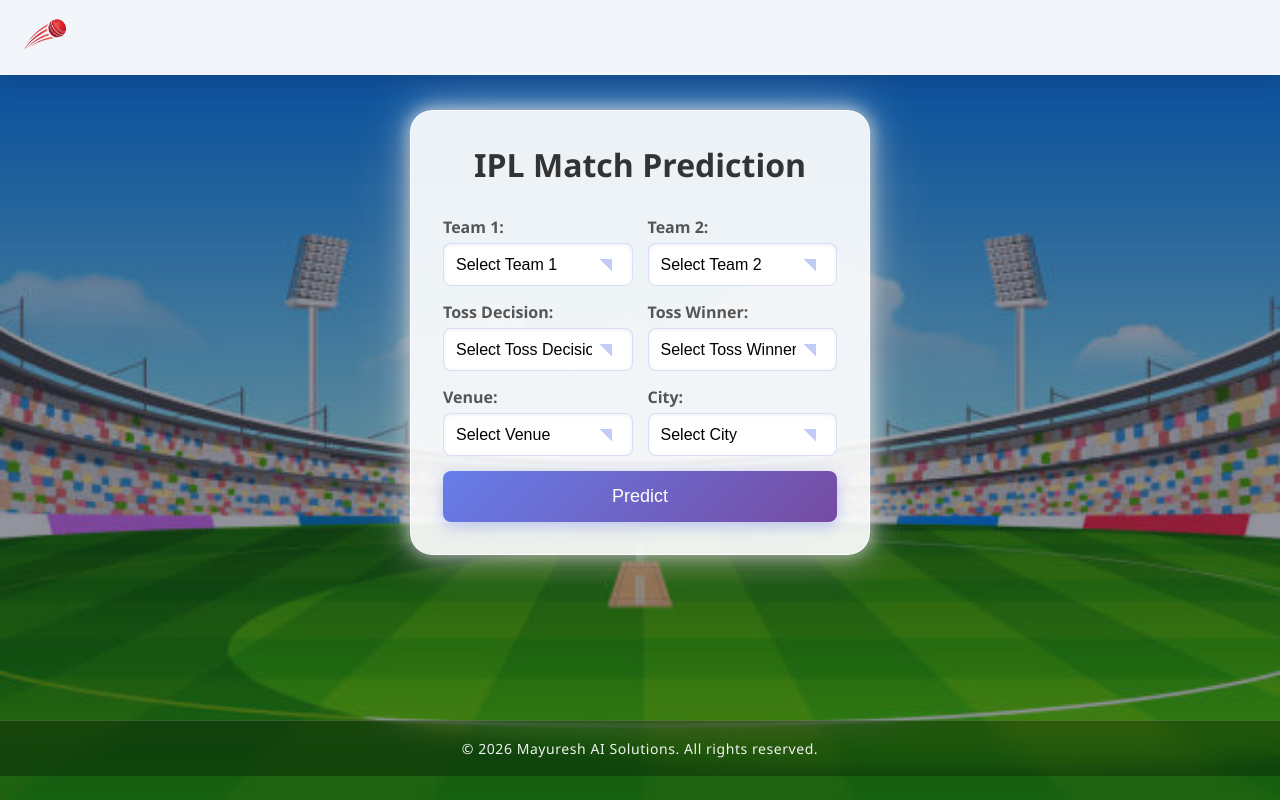
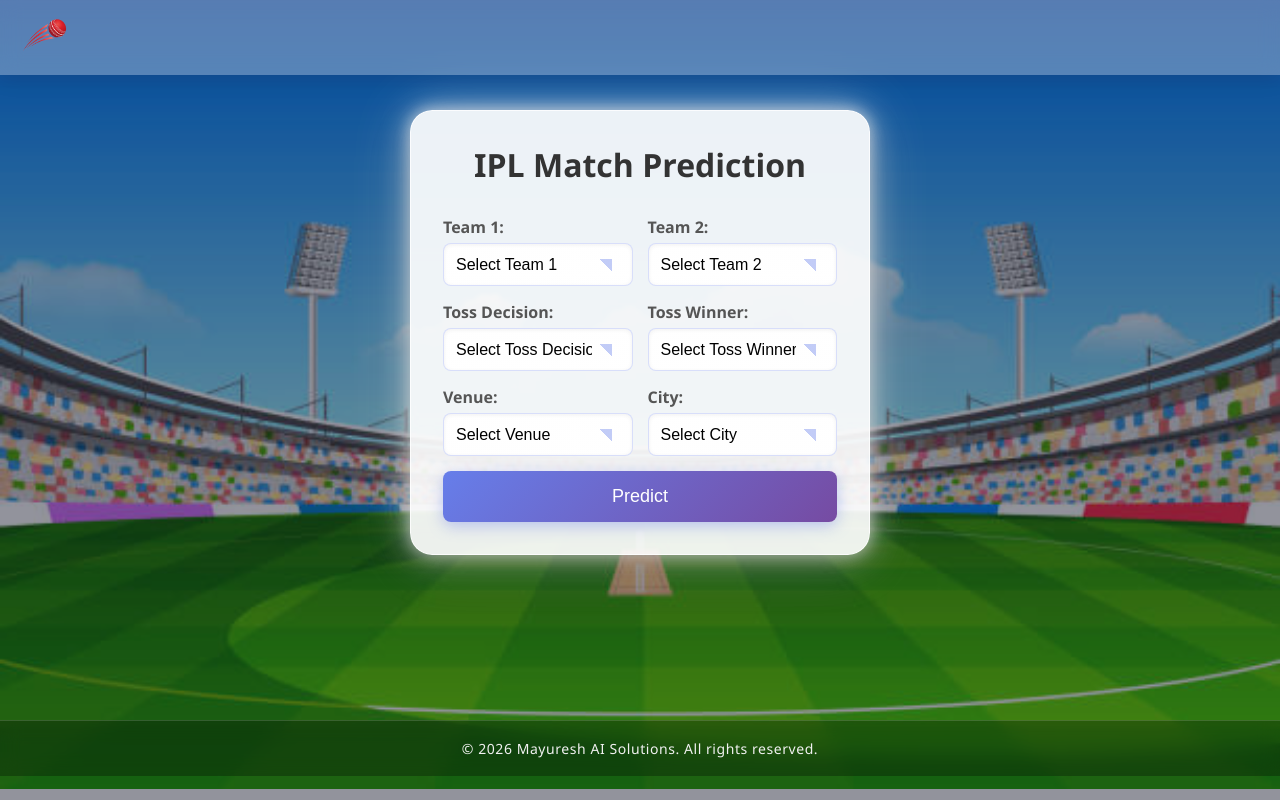
Before and after one commit to mayureshchaturvedi/ipl_ml_model, a Flask app: page / in a window 1280 px wide. Run offline with Flask 3, Linux system fonts and the light colour scheme; parts of the project's set-up code (start-up, migrations or seed data) failed here and were passed over.

Commit message:
Updated index.html

```diff
--- a/templates/index.html
+++ b/templates/index.html
@@ -12,7 +12,7 @@
         }
         body {
             font-family: 'Segoe UI', Tahoma, Geneva, Verdana, sans-serif;
-            background: url("static/background.jpg") center center / cover no-repeat fixed;
+            background: url("static/background.jpg") center center / cover no-repeat;
             overflow-x: hidden;
             color: #333;
             position: relative;
@@ -74,7 +74,7 @@
             position: fixed;
             top: 0;
             width: 100%;
-            background: rgba(255,255,255,0.95);
+            background: rgba(255,255,255,0.3);
             backdrop-filter: blur(10px);
             box-shadow: 0 4px 20px rgba(0,0,0,0.1);
             padding: 10px 20px;
@@ -340,7 +340,7 @@
 
     <!-- Navbar -->
     <div class="navbar">
-        <img src="static/image1.png" alt="Logo">
+        <a href="/"><img src="static/image1.png" alt="Logo"></a>
     </div>
 
     <!-- Main Content -->
```
